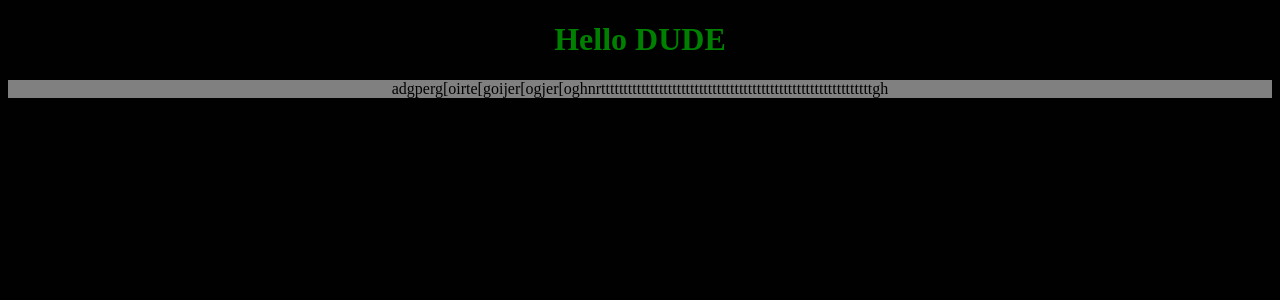
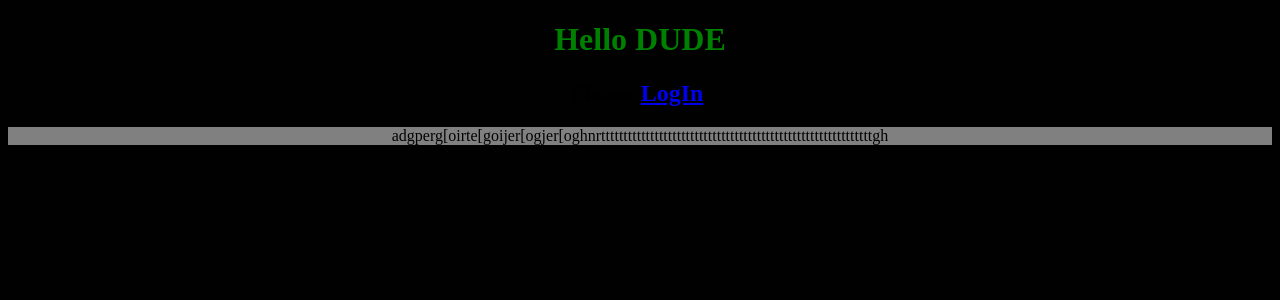
Before and after one commit to bohdan28/tdlst, a Django app: page / in a window 1280 px wide. Shown: the top 300 px of the page. Run offline with Django 4.2, Linux system fonts and the light colour scheme.

Commit message:
add buttons to templates

```diff
--- a/todolistproject/templates/index.html
+++ b/todolistproject/templates/index.html
@@ -21,8 +21,12 @@
 <body>
 {% if user.is_authenticated %}
 <h1>Welcome, {{ user.username }}</h1>
+<h2>Please <a href="./login">LogOut</a>.</h2>
+
+
 {% else %}
 <h1>Hello DUDE</h1>
+<h2>Please <a href="./login">LogIn</a>.</h2>
 {% endif %}
 
 <div class="main_box">
--- a/todolistproject/todolist/urls.py
+++ b/todolistproject/todolist/urls.py
@@ -4,5 +4,5 @@ from . import views
 urlpatterns = [
     path('', views.index, name='index'),
     path('register', views.register, name='register'),
-    path('login', views.login, name = 'login'),
+    path('login', views.login, name='login'),
 ]
--- a/todolistproject/todolist/views.py
+++ b/todolistproject/todolist/views.py
@@ -1,10 +1,12 @@
 from django.shortcuts import render, redirect
 from django.contrib.auth.models import User, auth
 from django.contrib import messages
+
+
 # Create your views here.
+def index(request):
+    return render(request, 'index.html')
 
-def index(request):
-    return render(request,'index.html')
 
 def register(request):
     if request.method == 'POST':
@@ -21,13 +23,14 @@ def register(request):
                 messages.info(request, 'Username already used')
                 return redirect('register')
             else:
-                User.objects.create_user(username=username,email=email,password=password)
-                user.save()
+                User.objects.create_user(username=username, email=email, password=password)
+                User.save()
                 return redirect('login')
         else:
             messages.info(request, 'Passwords do not match')
             return render(request, 'register.html')
     return render(request, 'register.html')
+
 
 def login(request):
     if request.method == 'POST':
```
Also changed, not shown: todolistproject/db.sqlite3.
